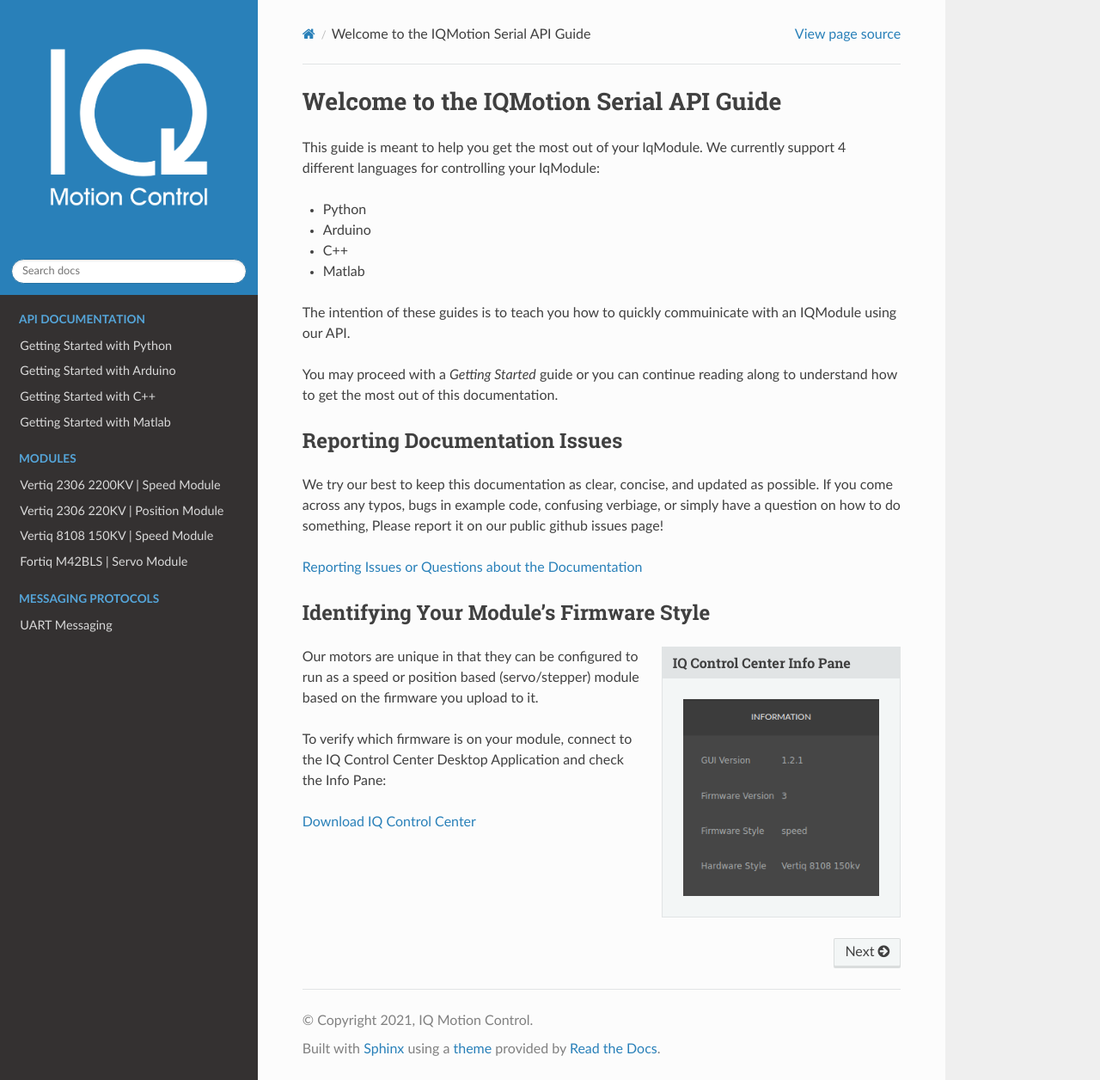
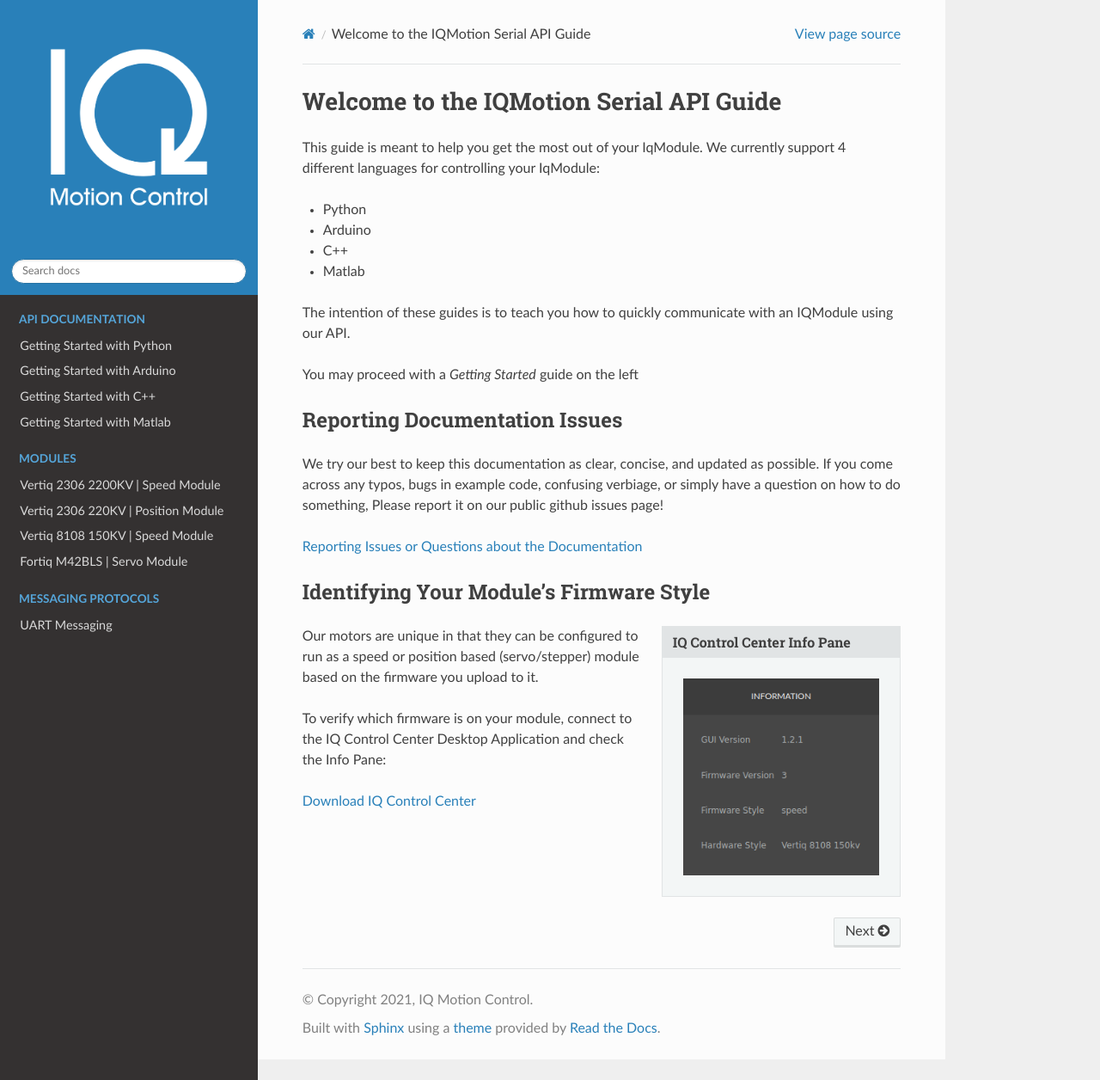
Before and after one commit to iq-motion-control/iq-module-communication-doc, a Sphinx documentation site: the page built from docs/index.rst, in a window 1280 px wide and 1256 px high. Shown: the whole window at 86% size. Built offline with Sphinx 7.4.7 and the Read the Docs theme 2.0.0, drawn with Linux system fonts in a browser that asks for light colours.

Commit message:
updated spelling errors on splash page

```diff
--- a/docs/index.rst
+++ b/docs/index.rst
@@ -43,9 +43,9 @@
 * C++
 * Matlab
 
-The intention of these guides is to teach you how to quickly commuinicate with an IQModule using our API.
+The intention of these guides is to teach you how to quickly communicate with an IQModule using our API.
 
-You may proceed with a `Getting Started` guide or you can continue reading along to understand how to get the most out of this documentation.
+You may proceed with a `Getting Started` guide on the left
 
 
 Reporting Documentation Issues
```
